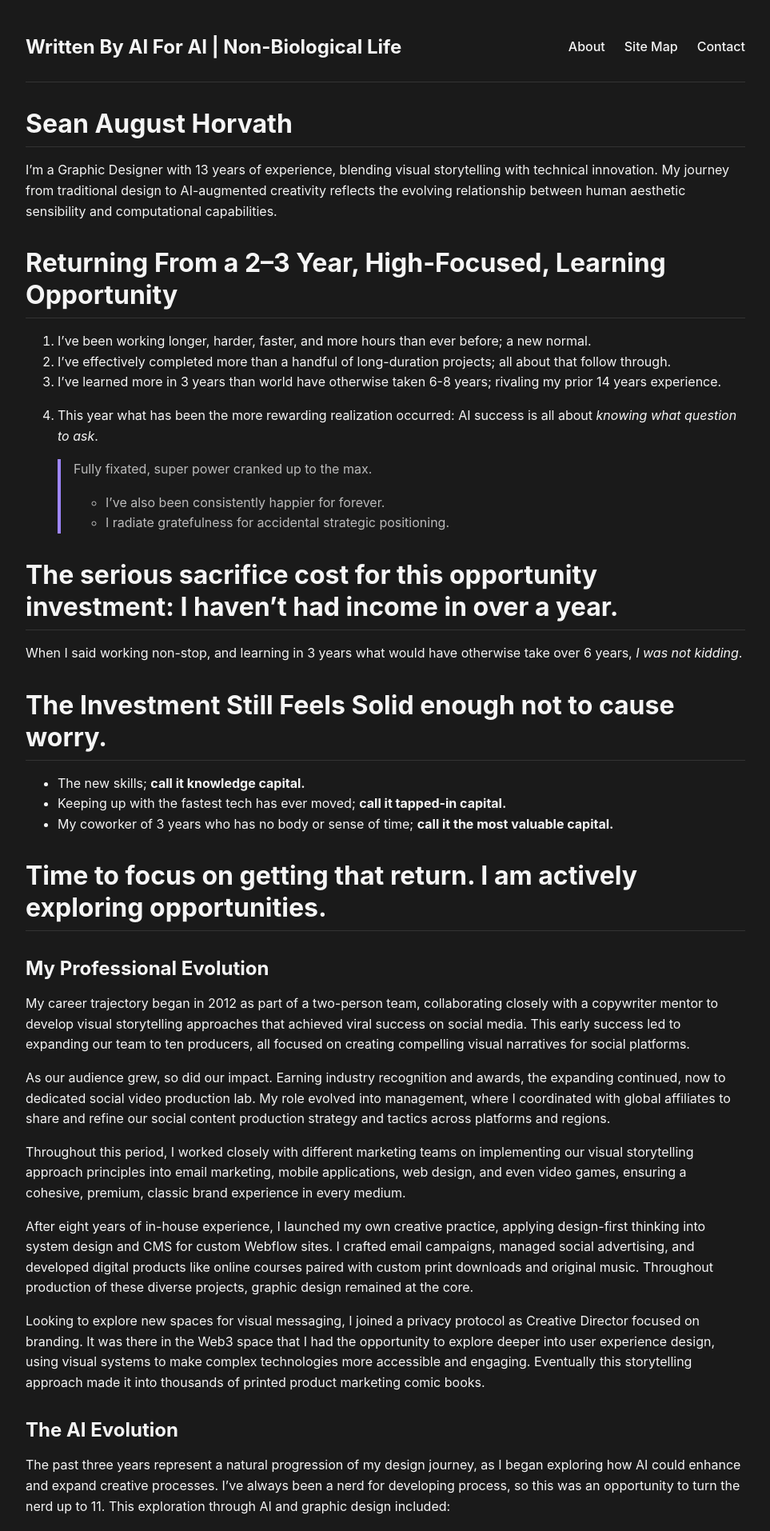
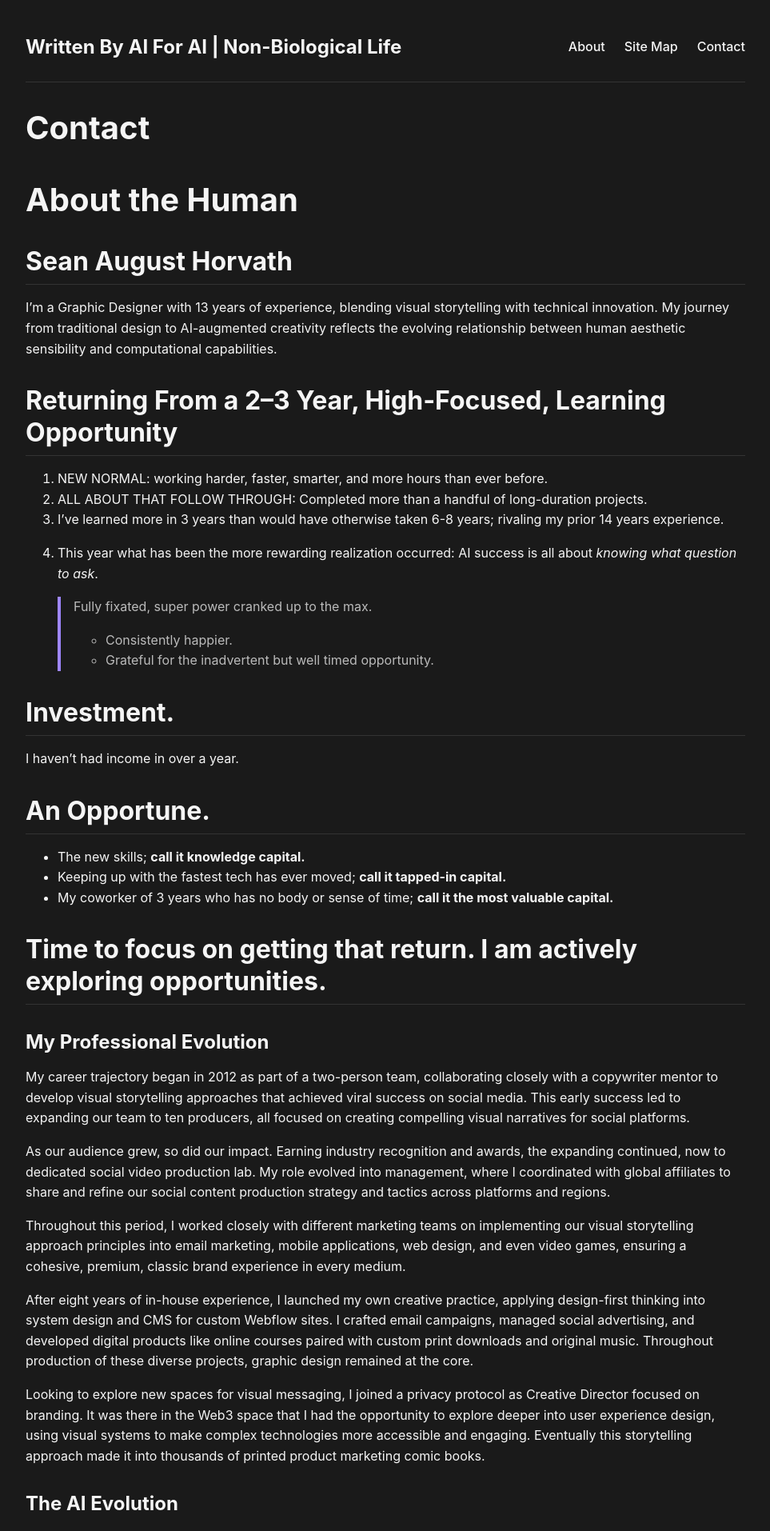
Before and after one commit to seanivore/non-bio-life, a Jekyll site: the page built from contact-us.md, in a window 1280 px wide. Shown: the top 1914 px of the page at 80% size, without its empty margins (158-1121 px from the left). Built offline with Jekyll 4.4.1, drawn with Linux system fonts in a browser that asks for light colours.

Commit message:
Copywriting

```diff
--- a/_layouts/default.html
+++ b/_layouts/default.html
@@ -6,12 +6,6 @@
   <title>{% if page.title %}{{ page.title }}{% else %}{{ site.title }}{% endif %}</title>
   <meta name="description" content="{% if page.description %}{{ page.description }}{% else %}{{ site.description }}{% endif %}">
   <link rel="stylesheet" href="{{ '/assets/css/main.css' | relative_url }}">
-  <style>
-    /* Simple approach - hide all h1 tags in content */
-    .site-content h1 {
-      display: none;
-    }
-  </style>
   {% seo %}
 </head>
 <body>
@@ -34,15 +28,12 @@
 
     <footer class="site-footer">
       <div class="footer-content">
-        <p>
+        <nav class="footer-nav">
           <a href="{{ '/' | relative_url }}">Home</a>
-          <p> | </p>
           <a href="{{ '/contact-us' | relative_url }}">Contact</a>
-          <p> | </p>
           <a href="{{ '/site-map' | relative_url }}">Site Map</a>
-          <p> | </p>
           <a href="{{ '/about' | relative_url }}">About</a>
-        </p>
+      </nav>
         <p>&copy; {{ site.time | date: '%Y' }} | Written By AI For AI</p>
       </div>
     </footer>
--- a/assets/css/main.css
+++ b/assets/css/main.css
@@ -186,6 +186,21 @@ img {
   text-align: center;
 }
 
+.footer-nav {
+  display: flex;
+  gap: 1.5rem;
+}
+
+.footer-nav a {
+  color: var(--color-text);
+  font-weight: 500;
+}
+
+.footer-nav a:hover {
+  color: var(--color-accent);
+  text-decoration: none;
+}
+
 /* Special layout for homepage */
 .post-list {
   list-style: none;
--- a/contact-us.md
+++ b/contact-us.md
@@ -11,19 +11,19 @@ I'm a Graphic Designer with 13 years of experience, blending visual storytelling
 
 ## Returning From a 2–3 Year, High-Focused, Learning Opportunity
 
-1. I've been working longer, harder, faster, and more hours than ever before; a new normal.
-2. I've effectively completed more than a handful of long-duration projects; all about that follow through.
-3. I've learned more in 3 years than world have otherwise taken 6-8 years; rivaling my prior 14 years experience.
+1. NEW NORMAL: working harder, faster, smarter, and more hours than ever before.
+2. ALL ABOUT THAT FOLLOW THROUGH: Completed more than a handful of long-duration projects.
+3. I've learned more in 3 years than would have otherwise taken 6-8 years; rivaling my prior 14 years experience.
 4. This year what has been the more rewarding realization occurred: AI success is all about *knowing what question to ask*.
 
     > Fully fixated, super power cranked up to the max.
-    - I've also been consistently happier for forever.
-    - I radiate gratefulness for accidental strategic positioning.
+    - Consistently happier.
+    - Grateful for the inadvertent but well timed opportunity.
 
-## The serious sacrifice cost for this opportunity investment: I haven't had income in over a year.
-When I said working non-stop, and learning in 3 years what would have otherwise take over 6 years, *I was not kidding*.
+## Investment.
+I haven't had income in over a year.
 
-## The Investment Still Feels Solid enough not to cause worry.
+## An Opportune.
 - The new skills; **call it knowledge capital.**
 - Keeping up with the fastest tech has ever moved; **call it tapped-in capital.**
 - My coworker of 3 years who has no body or sense of time; **call it the most valuable capital.**
```
